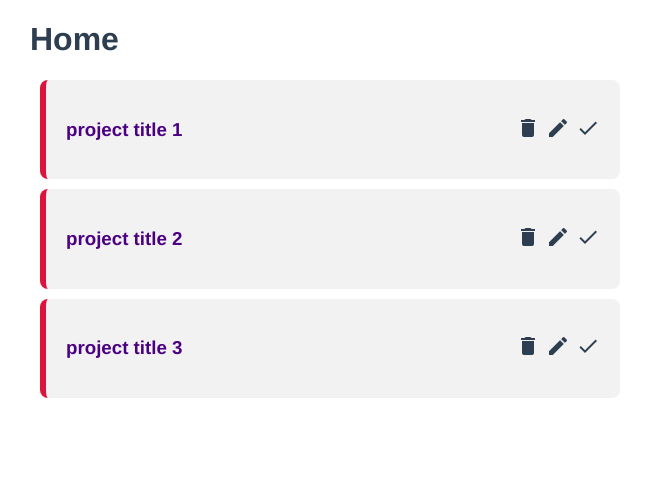
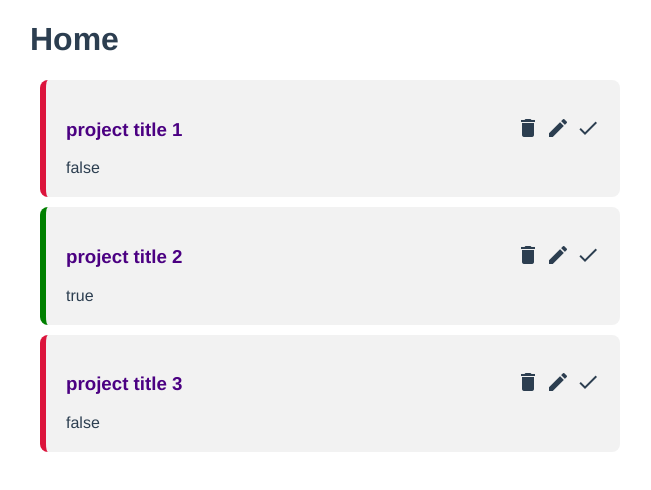
Before and after one commit to Dice1111/Project_Planner, a Vue app: page / in a window 1280 px wide. Shown: the top 490 px of the page, without its empty margins (310-961 px from the left). Built offline with nearby package versions, Linux system fonts and the light colour scheme; data requests are answered from the project's data file.

Commit message:
bordercolor

```diff
--- a/database/db.json
+++ b/database/db.json
@@ -3,17 +3,20 @@
     {
       "id": 1,
       "title": "project title 1",
-      "detail": "project detail 1"
+      "detail": "project detail 1",
+      "complete":false
     },
     {
       "id": 2,
       "title": "project title 2",
-      "detail": "project detail 2"
+      "detail": "project detail 2",
+      "complete":true
     },
     {
       "id": 3,
       "title": "project title 3",
-      "detail": "project detail 3"
+      "detail": "project detail 3",
+      "complete":false
     }
   ]
 }
--- a/src/components/SingleProject.vue
+++ b/src/components/SingleProject.vue
@@ -1,5 +1,5 @@
 <template>
-    <div class="project">
+    <div class="project" :class="{complete:project.complete}">
         <div class="flexing">
             <div>
                 <h3 @click="showDetail=!showDetail">{{project.title}}</h3>
@@ -18,6 +18,7 @@
         </div>
 
         <p v-if="showDetail">{{project.detail}}</p>
+        {{project.complete}}
     </div>
 </template>
 
@@ -69,4 +70,7 @@
     span:hover{
         color: #777;
     }
+    .complete{
+        border-left-color: green;
+    }
 </style>
```
